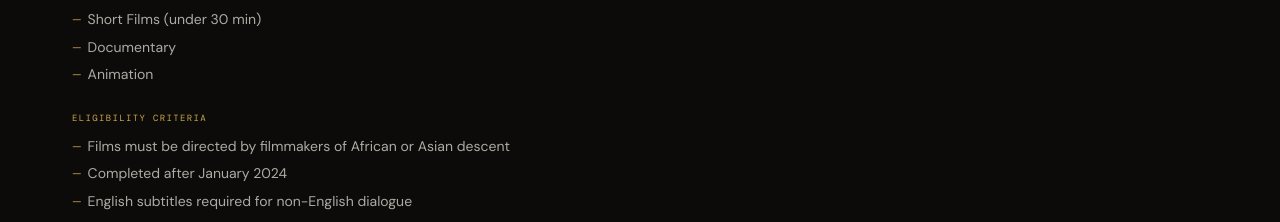
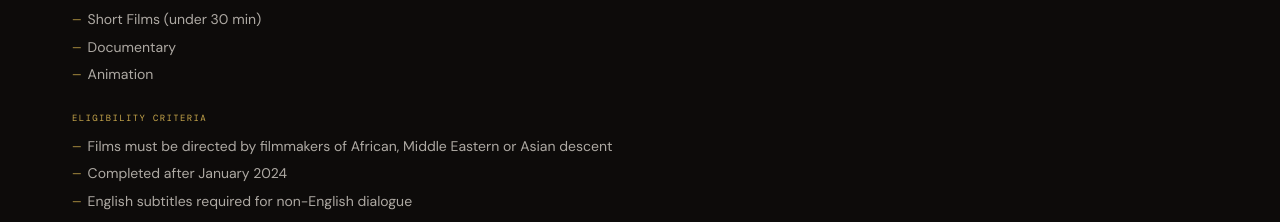
Before and after one commit to nafia007/hacc, a React (Vite) app: page / in a window 1280 px wide. Shown: the part 2500-2722 px from the top of the page. Built offline with nearby package versions, Linux system fonts and the light colour scheme; a web font is replaced by a local one.

Commit message:
Update eligibility criteria wording

```diff
--- a/src/sections/Submit.tsx
+++ b/src/sections/Submit.tsx
@@ -9,7 +9,7 @@ const categories = [
 ];
 
 const criteria = [
-  "Films must be directed by filmmakers of African or Asian descent",
+  "Films must be directed by filmmakers of African, Middle Eastern or Asian descent",
   "Completed after January 2024",
   "English subtitles required for non-English dialogue",
   "No prior Cape Town theatrical release",
```
